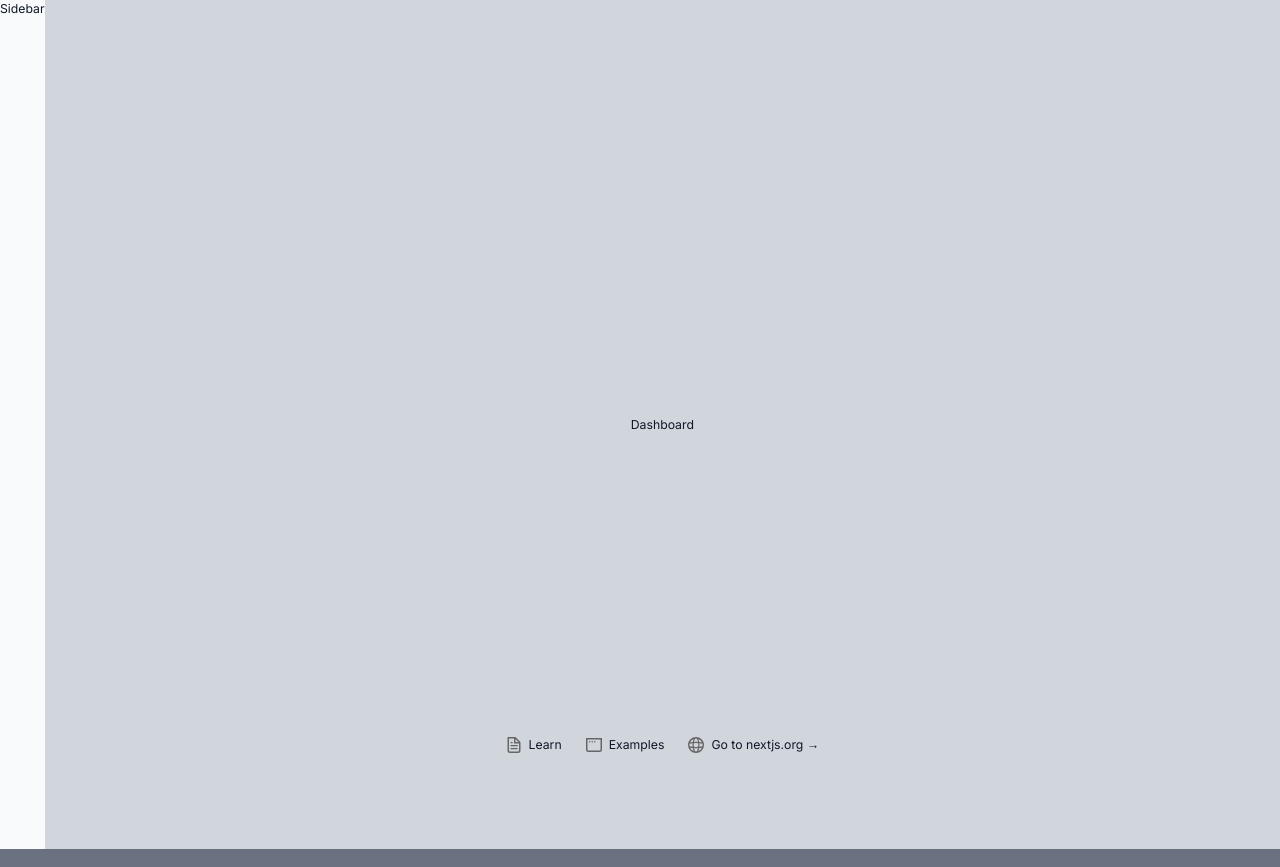
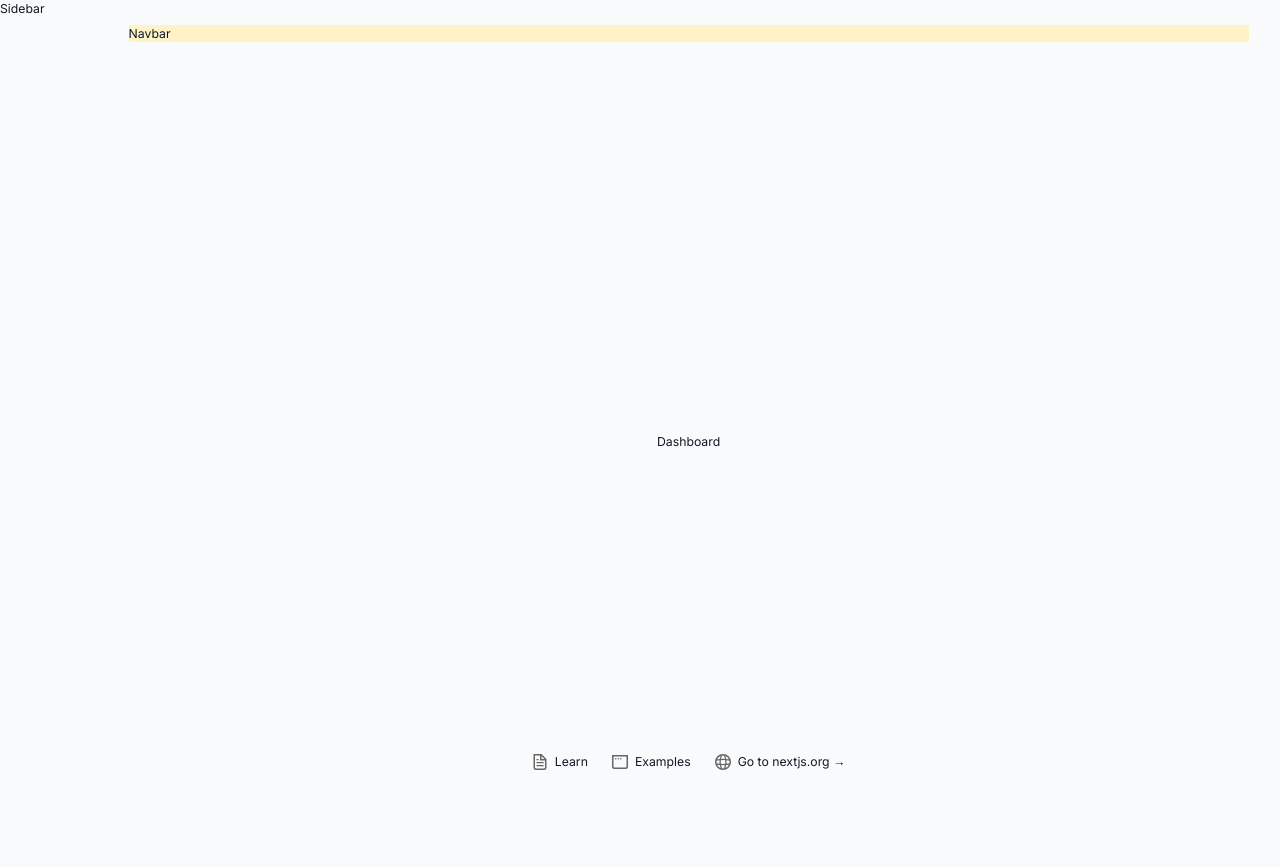
Before and after one commit to Noi-Git/aws-inventory-app, a Next.js app: page / in a window 1280 px wide. Built offline with nearby package versions, Linux system fonts and the light colour scheme.

Commit message:
setup navigation bar

```diff
--- /dev/null
+++ b/src/app/components)/Navbar/index.tsx
@@ -0,0 +1,7 @@
+import React from 'react'
+
+const Navbar = () => {
+  return <div className={`bg-amber-100`}>Navbar</div>
+}
+
+export default Navbar
--- a/src/app/dashboardWrapper.tsx
+++ b/src/app/dashboardWrapper.tsx
@@ -1,10 +1,14 @@
 import React from 'react'
+import Navbar from './components)/Navbar'
 
 const DashboardWrapper = ({ children }: { children: React.ReactNode }) => {
   return (
     <div className={`light flex bg-gray-50 text-gray-900 w-full min-h-screen`}>
       Sidebar
-      <main className={`flex flex-col w-full h-full py-7 px-9 bg-gray-300`}>
+      <main
+        className={`flex flex-col w-full h-full py-7 px-9 bg-gray-50 md:pl-24`}
+      >
+        <Navbar />
         {children}
       </main>
     </div>
```
